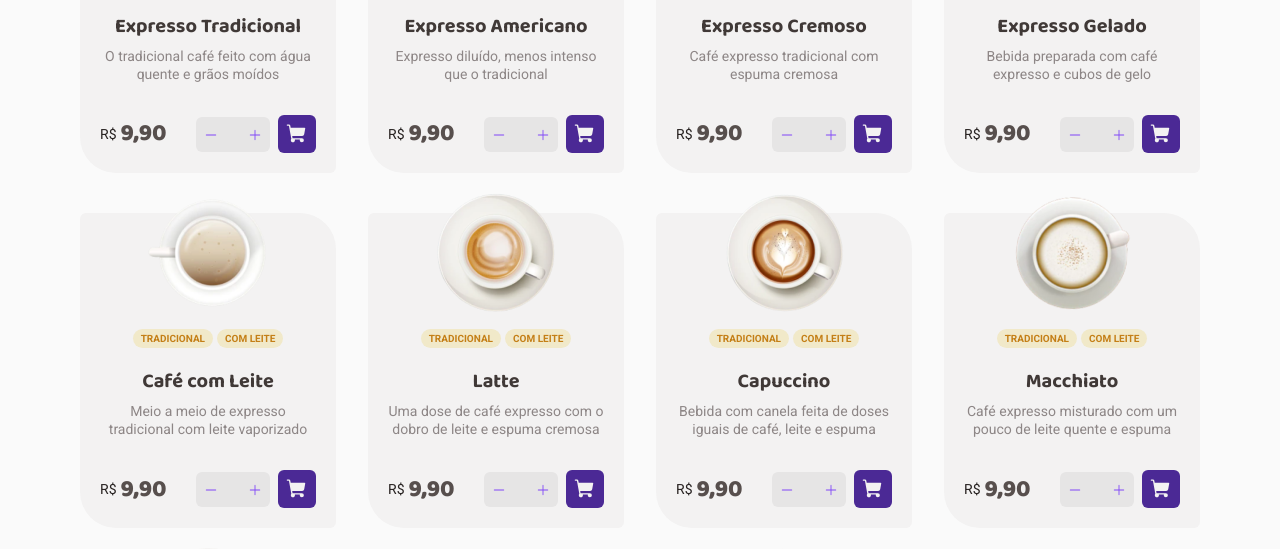
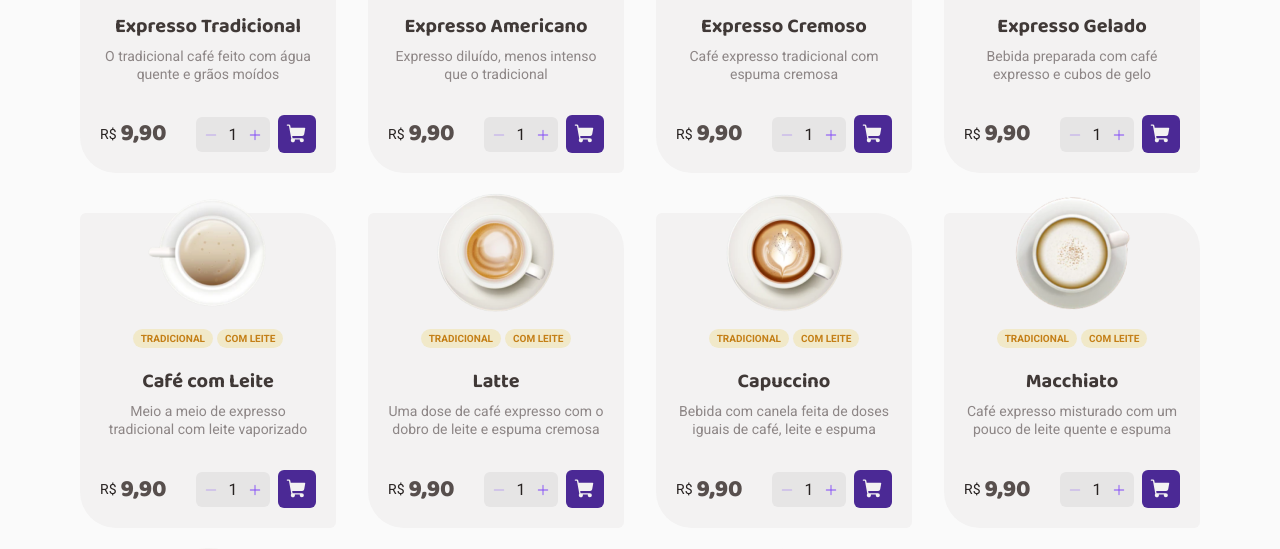
Before and after one commit to jerp86/desafio02-coffeeshop, a React (Vite) app: page / in a window 1280 px wide. Shown: the part 920-1469 px from the top of the page. Built offline with nearby package versions, Linux system fonts and the light colour scheme.

Commit message:
add state and functions in props of QuantityInput

```diff
--- a/src/components/CoffeeCard/index.tsx
+++ b/src/components/CoffeeCard/index.tsx
@@ -1,4 +1,6 @@
 import { ShoppingCart } from 'phosphor-react'
+import { useState } from 'react'
+import { useCart } from '../../contexts/CartContext'
 import { formatNumber } from '../../utils/formatNumber'
 import { QuantityInput } from '../QuantityInput'
 import { RegularText, TitleText } from '../Typography'
@@ -25,7 +27,22 @@ interface CoffeeCardProps {
 }
 
 export const CoffeeCard = ({ coffee }: CoffeeCardProps) => {
+  const [quantity, setQuantity] = useState(1)
+
+  const { addCoffeeToCart } = useCart()
+
   const formattedMoney = formatNumber(coffee.price)
+
+  const handleAddToCart = () => {
+    const coffeeToAdd = {
+      ...coffee,
+      quantity,
+    }
+    addCoffeeToCart(coffeeToAdd)
+  }
+
+  const handleIncrease = () => setQuantity((prev) => prev + 1)
+  const handleDecrease = () => setQuantity((prev) => prev - 1)
 
   return (
     <CoffeeCardContainer>
@@ -49,8 +66,12 @@ export const CoffeeCard = ({ coffee }: CoffeeCardProps) => {
         </div>
 
         <AddCartWrapper>
-          <QuantityInput />
-          <button>
+          <QuantityInput
+            onIncrease={handleIncrease}
+            onDecrease={handleDecrease}
+            quantity={quantity}
+          />
+          <button onClick={handleAddToCart}>
             <ShoppingCart weight="fill" size={22} />
           </button>
         </AddCartWrapper>
```
